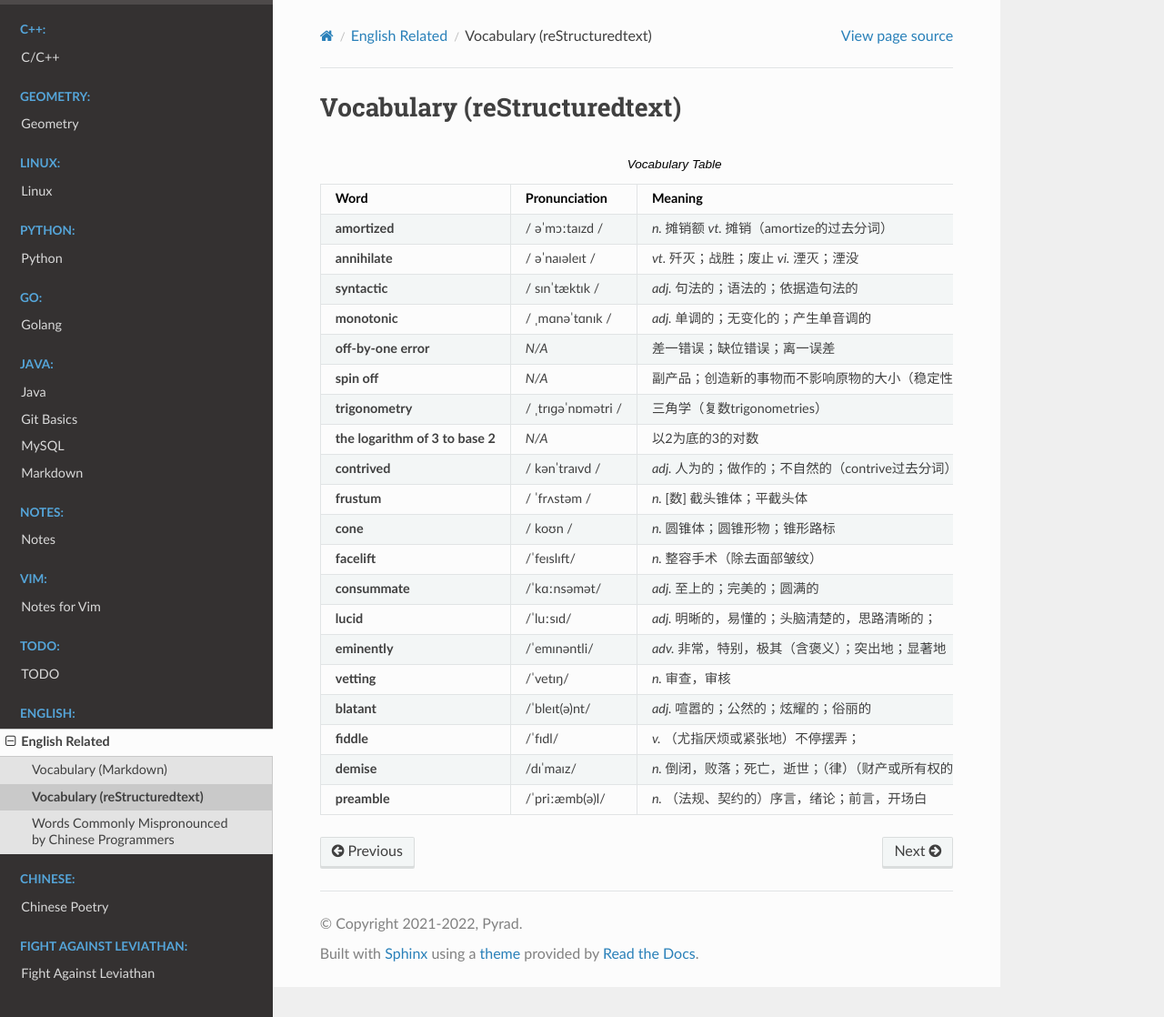
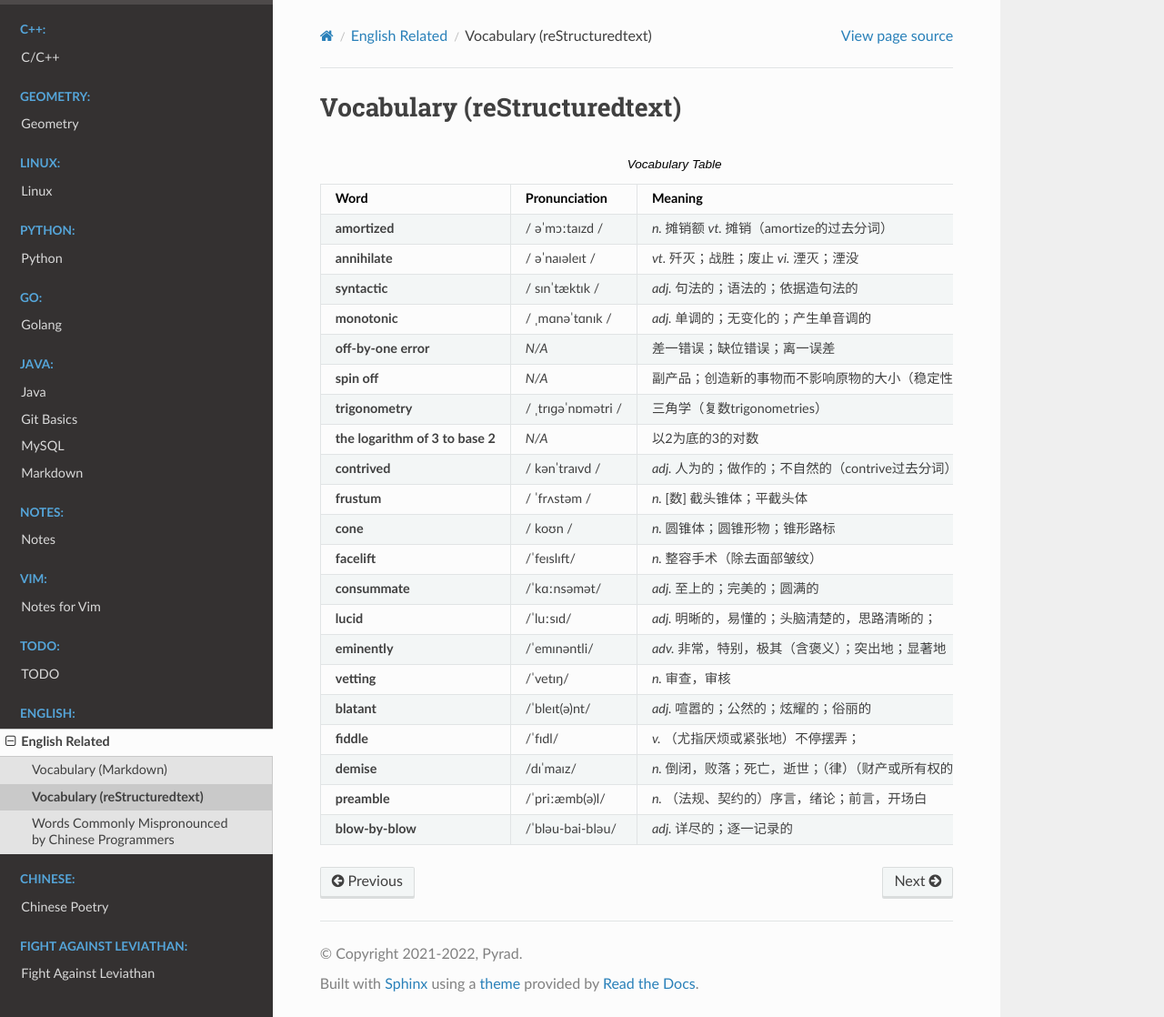
Before and after one commit to Pyrad/pyradnotes, a Sphinx documentation site: the page built from source/English/vocabulary.rst, in a window 1280 px wide and 1118 px high. Shown: the whole window at 91% size. Built offline with Sphinx 7.4.7 and the Read the Docs theme 2.0.0, drawn with Linux system fonts in a browser that asks for light colours.

Commit message:
ENGLISH New word

```diff
--- a/source/English/vocabulary.rst
+++ b/source/English/vocabulary.rst
@@ -69,3 +69,6 @@ Vocabulary  (reStructuredtext)
     * - **preamble**
       - /ˈpriːæmb(ə)l/
       - *n.* （法规、契约的）序言，绪论；前言，开场白
+    * - **blow-by-blow**
+      - /ˈbləu-bai-bləu/
+      - *adj.* 详尽的；逐一记录的
```
